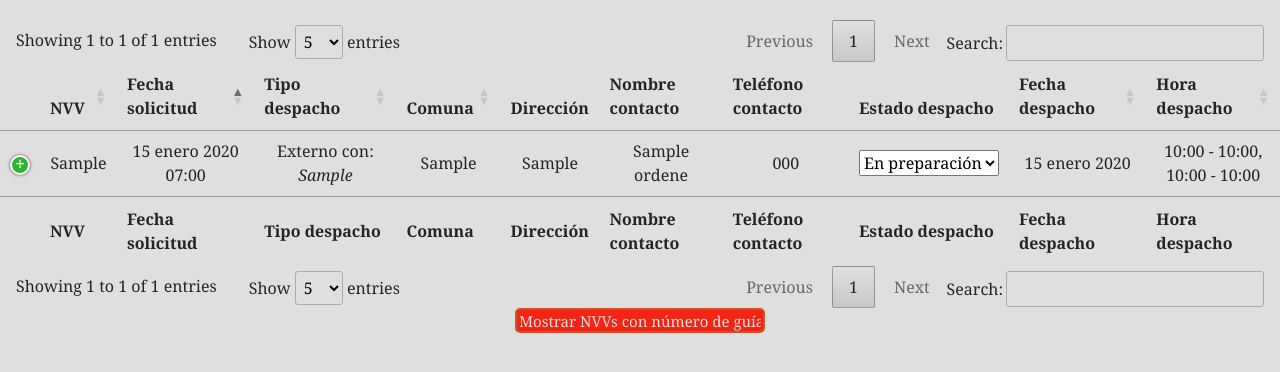
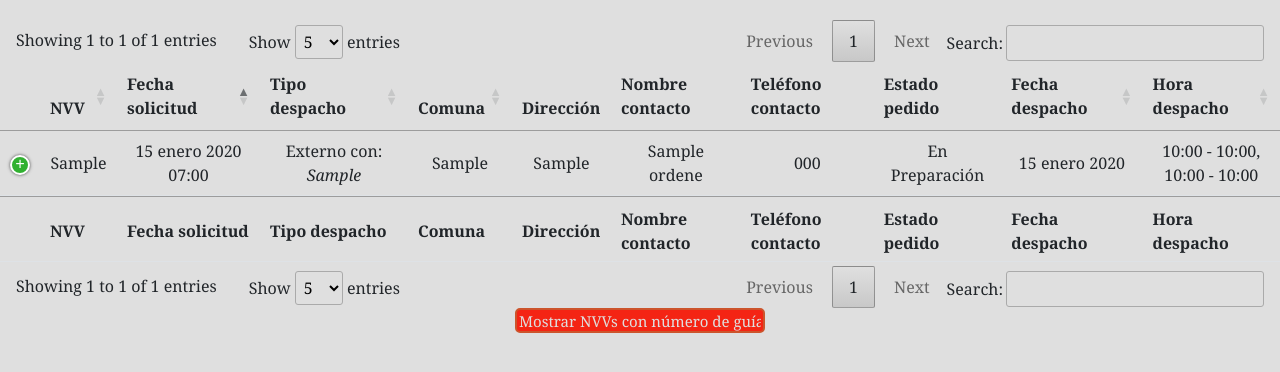
Before and after one commit to ElViisho/ProjectMejoraDespacho, a Django app: page /table in a window 1280 px wide. Shown: the part 88-460 px from the top of the page. Run offline with Django 4.2, Linux system fonts and the light colour scheme; a user stored in the database is signed in; tables that the repository leaves empty hold one stand-in row (values such as "Sample post"); lists and menus that the app fills with data are empty; some libraries are stand-ins or nearby versions.

Commit message:
Completed first version of table for sellers

```diff
--- a/AppMejoraDespacho/static/js/js_tabla.js
+++ b/AppMejoraDespacho/static/js/js_tabla.js
@@ -26,10 +26,11 @@ function domDataTable() {
 
 // Initialize variable as nothing
 let nvv = "";
+let table = "";
 
 $(document).ready(function() {
     // Add plugin of DataTable to table of data
-    var table = $('#listado').DataTable({
+    table = $('#listado').DataTable({
         "dom": domDataTable(),    // Display order of objects of table
         "columns": [        // Define properties for the columns of the table
             { "searchable": false, orderable: false },
@@ -60,6 +61,7 @@ $(document).ready(function() {
                 return x;
             }
             },
+            { "searchable": false, orderable: false },
             { "searchable": false, orderable: false },
         ],
         "search": {     // Searches for the whole match and not each word individually
@@ -117,6 +119,8 @@ $(document).ready(function() {
         var row = table.row(tr);
         var data = row.data()[11].split("\\,\\,")
         data.push(row.data()[13])
+        data.push(row.data()[14])
+        data.unshift(row.data()[1])
 
         if ( row.child.isShown() ) {
             // This row is already open - close it
@@ -136,14 +140,15 @@ $(document).ready(function() {
             row.child( format(data) ).show();
             tr.addClass('shown');
         }
-    } );
+    });
 
-    // If user has permissions
-    if (permissions == 'Despacho') {
-        $('.Estado').on('change', function () {
+});
+
+function textAreaChange() {
     var url = window.location.href;
-            var option = $(this).val();
-            var nvv = this.id;
+    var textArea = document.getElementsByClassName('observaciones')[0];
+    var nvv = textArea.id;
+    var observaciones = textArea.value;
 
     $.ajaxSetup({
         headers: { "X-CSRFToken": getCookie("csrftoken") }
@@ -151,14 +156,12 @@ $(document).ready(function() {
 
     $.ajax({
         success: function () {
-                    // Post to change the state of the order
-                    $.post(url, {"type": "estado", "nvv": nvv, "option": option,}),
-                    table.cell('#estado_string' + nvv).data(option)
+            // Post to change the observations of the order
+            $.post(url, {"type": "observaciones", "nvv": nvv, "observacion": observaciones,})
+            table.cell('#observacion' + nvv).data(observaciones)
         }
     })
-        })
 }
-});
 
 // Initialize variable as 0 (falsey)
 var listo = 0;
@@ -168,75 +171,61 @@ function format (d) {
     var n_guia = '';
     // Choses which button to show depending on if order is ready or not, and also if it must show the guide number or not
     listo = d[9];
-    if (d[9] == 1) {
-        n_guia = '<tr>'+
+    rowspan = 2;
+    if (d[10] == 1) {
+        n_guia = '<tr class="child_table">'+
             '<td>Número de guía:</td>'+
             '<td>' + d[6] + '</td>' +
         '</tr>'
-        boton_guia_despacho = "Borrar número de guía";
-    }
-    else boton_guia_despacho = "Marcar como despachado";
-
-    // If user doesn't have permission, don't show button
-    var boton_despacho = '';
-    if (permissions == 'Despacho') {
-        boton_despacho = '<tr>'+
-            `<td colspan='2' style='text-align: center'><input class="btn btn-default boton-sumbit" onclick="prompt_confirm(${listo})" id="boton" value="${boton_guia_despacho}" readonly></td>` +
-        '</tr>';
+        rowspan = 3;
     }
 
     // Child table for extra data
-    return '<table class="child_table" cellpadding="5" cellspacing="0" border="0" style="padding-left:50px;">'+
-        '<tr>' +
+    return '<td class="child_table">' +
+        '<table cellpadding="5" cellspacing="0" border="0">'+
+            '<tr class="child_table">' +
+                '<td>Solicitado por:</td>' +
+                '<td>' + d[8] + '</td>' +
+                '<td>Valor neto:</td>' +
+                '<td>$' + Number(d[11]).toLocaleString() + '</td>' +
+            '</tr>' +
+            '<tr class="child_table">' +
                 '<td>Nombre vendedor:</td>' +
                 '<td>' + d[7] + '</td>' +
+                '<td>Condición de pago:</td>'+
+                '<td>' + d[4] + '</td>'+
             '</tr>' +
-        '<tr>' +
-            '<td>Solicitado por:</td>' +
-            '<td>' + d[8] + '</td>' +
-        '</tr>' +
-        '<tr>'+
+            '<tr class="child_table">'+
                 '<td>Fecha emisión NVV:</td>'+
-            '<td>'+d[0]+'</td>'+
+                '<td>'+d[1]+'</td>'+
+                '<td>Comprobante de pago:</td>' +
+                '<td>' + d[5] + '</td>' +
             '</tr>'+
-        '<tr>'+
+            '<tr class="child_table">'+
                 '<td>Cliente:</td>'+
-            '<td>'+d[1]+'</td>'+
+                '<td>'+d[2]+'</td>'+
+                '<td rowspan="' + (rowspan+3) + '" style="vertical-align: top;">Obervaciones del pedido:</td>'+
+                '<td rowspan="' + (rowspan+3) + '" style="vertical-align: top;">' + d[10] + '</td>'+
             '</tr>'+
-        '<tr>'+
+            '<tr class="child_table">'+
                 '<td>RUT Cliente:</td>'+
-            '<td>' + d[2] + '</td>'+
-        '</tr>'+
-        '<tr>' +
-            '<td>Valor neto:</td>' +
-            '<td>$' + Number(d[10]).toLocaleString() + '</td>' +
-        '</tr>' +
-        '<tr>'+
-            '<td>Condición de pago:</td>'+
                 '<td>' + d[3] + '</td>'+
             '</tr>'+
-        '<tr>' +
-            '<td>Comprobante de pago:</td>' +
-            '<td>' + d[4] + '</td>' +
+            '<tr class="child_table">' +
+                '<td rowspan="' + rowspan + '" style="vertical-align: top;">Obervaciones solicitud:</td>'+
+                '<td rowspan="' + rowspan + '" style="vertical-align: top;">' + '<textarea onchange="textAreaChange()" class="observaciones" id="'+ d[0] +
+                '" style="resize:none" rows=2 cols=50 placeholder="Ingrese alguna observación en caso de ser pertinente">' + d[12] + '</textarea></td>'+
             '</tr>' +
-        '<tr>'+
-        '<tr>'+
-            '<td>Obervaciones:</td>'+
-            '<td>' + d[5] + '</td>'+
-        '</tr>'+
+            '<tr class="child_table"></tr>' +
+            '<tr class="child_table"></tr>' +
             n_guia +
-        boton_despacho +
-    '</table>';
+        '</table>'+
+    '</td>';
 }
 
 // The prompt for confirmation of changes on table
 function prompt_confirm(listo) {
-    if (listo) {
-        $('#confirm_texto').html(`¿Confirmas que quieres borrar la guía de despacho de la orden ${nvv}? (Dejará de estar marcada como despachada)<br>`);
-    }
-    else {
-        $('#confirm_texto').html(`¿Confirmas que quieres marcar la orden ${nvv} como despachada? (Esto la hará invisible en la tabla)<br>`);
-    }
+    $('#confirm_texto').html(`¿Confirmas que quieres subir un nuevo comprobante de venta ${nvv}? (Borrará el antiguo en caso de existir)<br>`);
     $('#confirm_prompt_background').show();
     $('#confirm_prompt').show();
     $('#confirm_texto').show();
--- a/AppMejoraDespacho/templates/AppMejoraDespacho/mutable_table.html
+++ b/AppMejoraDespacho/templates/AppMejoraDespacho/mutable_table.html
@@ -85,9 +85,9 @@
 <!-- The button to show the ones with or without guide number, based on what it is showing right now -->
 <div class="boton_ocultar_div">
     {% if con_guia == 'True'%}
-        <input class="boton_ocultar" onclick="window.location='table'" id="boton_ocultar" value="Mostrar NVVs sin número de guía" readonly>
+        <input class="boton_ocultar" onclick="window.location='mutable_table'" id="boton_ocultar" value="Mostrar NVVs sin número de guía" readonly>
     {% else %}
-        <input class="boton_ocultar" onclick="window.location='table_with_guide'" id="boton_ocultar" value="Mostrar NVVs con número de guía" readonly>
+        <input class="boton_ocultar" onclick="window.location='mutable_table_with_guide'" id="boton_ocultar" value="Mostrar NVVs con número de guía" readonly>
     {% endif %}
 </div>
 
--- a/AppMejoraDespacho/templates/AppMejoraDespacho/table.html
+++ b/AppMejoraDespacho/templates/AppMejoraDespacho/table.html
@@ -36,12 +36,13 @@
                 <th>Dirección</th>
                 <th>Nombre contacto</th>
                 <th>Teléfono contacto</th>
-                <th>Estado despacho</th>
+                <th>Estado pedido</th>
                 <th>Fecha despacho</th>
                 <th>Hora despacho</th>
                 <th style="display: none;">Datos extra</th> <!-- These two aren't displayed but are necessary -->
                 <th style="display: none;">Estado</th>      <!-- because here is where all the extra data is, -->
                 <th style="display: none;">Valor neto</th>  <!-- for the child rows and the export to excel -->
+                <th style="display: none;">Observación</th>  <!--  -->
             </tr>
         </thead>
         <tbody>
@@ -71,7 +72,7 @@
                 <th>Dirección</th>
                 <th>Nombre contacto</th>
                 <th>Teléfono contacto</th>
-                <th>Estado despacho</th>
+                <th>Estado pedido</th>
                 <th>Fecha despacho</th>
                 <th>Hora despacho</th>
                 <th style="display: none;">Datos extra</th>
--- a/AppMejoraDespacho/templates/AppMejoraDespacho/table_data.html
+++ b/AppMejoraDespacho/templates/AppMejoraDespacho/table_data.html
@@ -22,91 +22,11 @@
     <td>{{ item.direccion }}</td> <!-- Dispatch address -->
     <td>{{ item.nombre_contacto }}</td> <!-- Name of the person to contact for the dispatch -->
     <td>{{ item.telefono_contacto }}</td> <!-- Phone of the person to contact for the dispatch -->
-    <!-- The state selector, which is dependant of many things. Couldn't figure out how to make
-        it prettier with javaScript, so it's full of ifs. If there's a better implementation,
-        do it.
-        The logic is basically:
-        - If it is ready, set the value to 5 = Delivered and disable it.
-        - If it's not, see which is the current state and mark that as selected.
-          Inside of this there are two more cases:
-          - If user has permission to edit, display the other selections as well
-          - If they don't, just put the one option that is already selected and disable it.
-     -->
-    <td>
+    <td> <!-- The state of the order -->
         {% if item.listo == 1 %}
-            <select class='Estado_listo' id='{{ item.nvv }}' disabled>
-                <option selected value=5>Despachado</option>
-            </select>
-        {% elif item.estado == 4 %}
-            {% if permissions == "Despacho" %}
-                <select class='Estado' id='{{ item.nvv }}'>
-                    <option value=0>En preparación</option>
-                    <option value=1>Preparado</option>
-                    <option value=2>Tubos</option>
-                    <option value=3>Cañería</option>
-                    <option selected value=4>Rollos</option>
-                </select>
-            {% else %}
-                <select disabled class='Estado' id='{{ item.nvv }}'>
-                    <option selected value=4>Rollos</option>
-                </select>
-            {% endif %}
-        {% elif item.estado == 3 %}
-            {% if permissions == "Despacho" %}
-                <select class='Estado' id='{{ item.nvv }}'>
-                    <option value=0>En preparación</option>
-                    <option value=1>Preparado</option>
-                    <option value=2>Tubos</option>
-                    <option selected value=3>Cañería</option>
-                    <option value=4>Rollos</option>
-                </select>
-            {% else %}
-                <select disabled class='Estado' id='{{ item.nvv }}'>
-                    <option selected value=3>Cañería</option>
-                </select>
-            {% endif %}
-        {% elif item.estado == 2 %}
-            {% if permissions == "Despacho" %}
-                <select class='Estado' id='{{ item.nvv }}'>
-                    <option value=0>En preparación</option>
-                    <option value=1>Preparado</option>
-                    <option selected value=2>Tubos</option>
-                    <option value=3>Cañería</option>
-                    <option value=4>Rollos</option>
-                </select>
-            {% else %}
-                <select disabled class='Estado' id='{{ item.nvv }}'>
-                    <option selected value=2>Tubos</option>
-                </select>
-            {% endif %}
-        {% elif item.estado == 1 %}
-            {% if permissions == "Despacho" %}
-                <select class='Estado' id='{{ item.nvv }}'>
-                    <option value=0>En preparación</option>
-                    <option selected value=1>Preparado</option>
-                    <option value=2>Tubos</option>
-                    <option value=3>Cañería</option>
-                    <option value=4>Rollos</option>
-                </select>
-            {% else %}
-                <select disabled class='Estado' id='{{ item.nvv }}'>
-                    <option selected value=1>Preparado</option>
-                </select>
-            {% endif %}
+            Despachado
         {% else %}
-            {% if permissions == "Despacho" %}
-                <select class='Estado' id='{{ item.nvv }}'>
-                    <option selected value=0>En preparación</option>
-                    <option value=1>Preparado</option>
-                    <option value=2>Tubos</option>
-                    <option value=3>Cañería</option>
-                    <option value=4>Rollos</option>
-                </select>
-            {% else %}
-                <select disabled class='Estado' id='{{ item.nvv }}'>
-                    <option selected value=0>En preparación</option>
-                </select>
-            {% endif %}
+            {{ item.get_estado_pedido_para_vendedor_display }}
         {% endif %}
     </td>
     <td>{{ item.fecha_despacho|date:"d F Y" }}</td> <!-- The agreed date of dispatch -->
@@ -126,7 +46,7 @@
         No hay
     {% else %}
         <a href="{{ item.comprobante_pago.url }}" target="_blank">Link</a>
-    {% endif %}\,\,{{item.observacion}}\,\,{{item.numero_guia}}\,\,{{item.nombre_vendedor}}\,\,{{item.nombre_asistente}}\,\,{{item.listo}}
+    {% endif %}\,\,{{item.numero_guia}}\,\,{{item.nombre_vendedor}}\,\,{{item.nombre_asistente}}\,\,{{item.listo}}\,\,{{ item.observacion_despacho }}
     </td>
     <!-- This is for the "export to excel" button. At first it always exported all the values from the state selector regardless of the selection. This updates to always
         have only the selected value, and it is what its used to export.
@@ -141,5 +61,8 @@
     <td style="display: none;" id="estado_string{{ item.nvv }}" >
         {{item.valor_neto_documento}}
     </td>
+    <td style="display: none;" id="observacion{{ item.nvv}}">
+        {{ item.observacion }}
+    </td>
 
 </tr>
--- a/AppMejoraDespacho/urls.py
+++ b/AppMejoraDespacho/urls.py
@@ -12,7 +12,8 @@ urlpatterns = [
     path('confirm_nvv', views.confirm_nvv, name='confirm_nvv'),
     path('delete_nvv', views.delete_nvv, name='delete_nvv'),
     path('confirm_delete_nvv', views.confirm_delete_nvv, name='confirm_delete_nvv'),
-    path('table', views.table, name='table'),
+    path('table', views.table_no_guide, name='table'),
+    path('table_with_guide', views.table_with_guide, name='table_with_guide'),
     path('mutable_table', views.mutable_table_no_guide, name='mutable_table'),
     path('mutable_table_with_guide', views.mutable_table_with_guide, name='mutable_tabla_modificable_with_guide'),
 
--- a/AppMejoraDespacho/views.py
+++ b/AppMejoraDespacho/views.py
@@ -172,10 +172,35 @@ def confirm_delete_nvv(request):
 	'''
 	return render(request, "AppMejoraDespacho/confirm_delete_nvv.html")
 
-def table(request):
+@login_required(login_url='login')
+def table_with_guide(request):
+	'''
+	Method that calls another method that renders the table with the data, passing it the argument
+	to tell it to show only the	orders that have a dispatch order
+	Page: table_show
+	'''
+	con_guia = "True"
+	return table(request, con_guia)
+@login_required(login_url='login')
+def table_no_guide(request):
+	'''
+	Method that calls another method that renders the table with the data, passing it the argument
+	to tell it to show only the	orders that don't have a dispatch order
+	Page: table_not_show
+	'''
+	con_guia = "False"
+	return table(request, con_guia)
+def table(request, con_guia):
 	'''
 	Renders the table with all the current data present in the database
 	'''
+	# If there's a POST request, it means user is trying to submit data into the database from the table
+	if request.method == "POST":
+		data = request.POST
+		# POST request for changing the state of an order from the selection list on the table
+		if (data['type'] == 'observaciones'):
+			Ordenes.objects.filter(nvv=data['nvv']).update(observacion=data['observacion'])
+
 	queryset = Ordenes.objects.all() # Get the data from the database
 
 	groups = list(request.user.groups.values_list('name', flat= True)) # Get user permissions to pass it to the template so it knows what to show
@@ -185,7 +210,9 @@ def table(request):
 	# TEMPORARY, JUST FOR DEBUGGING WHEN SUPERUSER IS LOGGED IN TO HAVE ALL PERMISSIONS
 	if request.user.is_superuser:
 		permissions = 'Despacho'
-	return render(request, "AppMejoraDespacho/table.html",{"permissions": permissions, "queryset": queryset, "comunas": comunas_santa_elena, "con_guia": "False",})
+	return render(request, "AppMejoraDespacho/table.html",{"permissions": permissions, "queryset": queryset, "comunas": comunas_santa_elena, "con_guia": con_guia,})
+
+
 
 @login_required(login_url='login')
 def mutable_table_with_guide(request):
@@ -196,7 +223,6 @@ def mutable_table_with_guide(request):
 	'''
 	con_guia = "True"
 	return mutable_table(request, con_guia)
-
 @login_required(login_url='login')
 def mutable_table_no_guide(request):
 	'''
@@ -206,12 +232,11 @@ def mutable_table_no_guide(request):
 	'''
 	con_guia = "False"
 	return mutable_table(request, con_guia)
-
 def mutable_table(request, con_guia):
 	'''
-	Renders the table with all the current data present in the database
+	Renders the table with all the current data present in the database,
+	whose some data may be changed
 	'''
-
 	# If there's a POST request, it means user is trying to submit data into the database from the table
 	if request.method == "POST":
 		data = request.POST
@@ -227,12 +252,16 @@ def mutable_table(request, con_guia):
 			# If there's no guide number, return garbage so it detects an error and prompts the user about it
 			if (not bool_n_guia):
 				return 'error'
+		# POST request for submitting a new hour range for dispatch of the order
 		elif (data['type'] == 'rango_horario'):
 			Ordenes.objects.filter(nvv=data['nvv']).update(rango_horario_final=data['option'])
+		# POST request for changing the state of the order for the seller (different list than the other)
 		elif (data['type'] == 'estado_pedido_para_vendedor'):
 			Ordenes.objects.filter(nvv=data['nvv']).update(estado_pedido_para_vendedor=data['option'])
+		# POST request for submitting a new dispatch date
 		elif (data['type'] == 'fecha_despacho'):
 			Ordenes.objects.filter(nvv=data['nvv']).update(fecha_despacho_final=data['date'])
+		# POST request for submitting new observations that may be pertinent
 		elif (data['type'] == 'observaciones_pedido'):
 			Ordenes.objects.filter(nvv=data['nvv']).update(observacion_despacho=data['observaciones'])
 
```
Also changed, not shown: AppMejoraDespacho/static/js/js_mutable_tabla.js (+5 -7 lines). Lines whose indentation alone changed are shown as unchanged.
